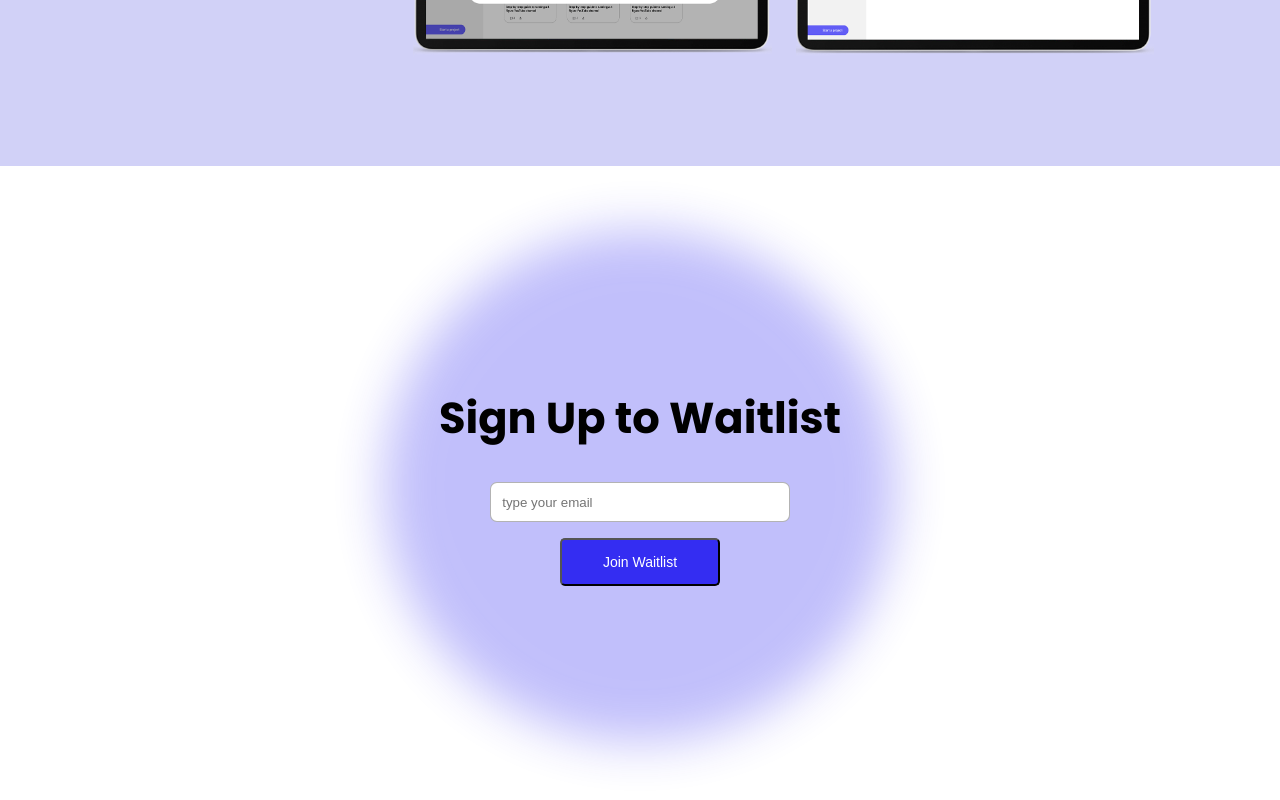
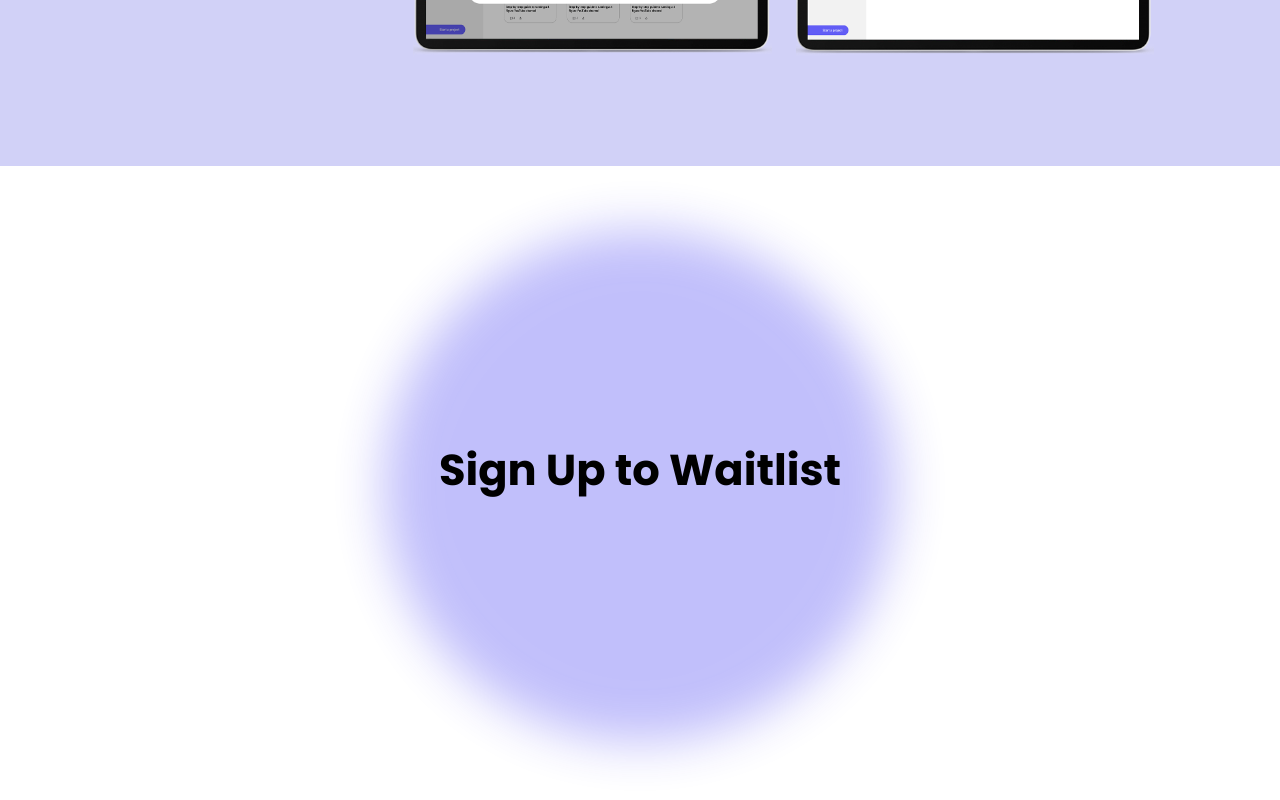
Before and after one commit to Exclusiveideas/frameflow, a Next.js app: page / in a window 1280 px wide. Shown: the part 2234-3034 px from the top of the page. Built offline with nearby package versions, Linux system fonts and the light colour scheme.

Commit message:
added lauchlist widget

```diff
--- a/src/app/components/waitlistSection/index.jsx
+++ b/src/app/components/waitlistSection/index.jsx
@@ -10,17 +10,7 @@ const WaitlistSection = () => {
       <div className="bgContainer">
       </div>
       <h3 className="waitlistHeader">Sign Up to Waitlist</h3>
-      <form className="form_container" onSubmit={handleSubmit} method="post">
-        <input
-          type="email"
-          required
-          className="waitlist-input"
-          placeholder="type your email"
-        />
-        <button type="submit" className="ctaBtn">
-          <p>Join Waitlist</p>
-        </button>
-      </form>
+      <div className="launchlist-widget" data-key-id="m2QxrD" data-height="180px"></div>
     </div>
   );
 };
--- a/src/app/layout.js
+++ b/src/app/layout.js
@@ -45,6 +45,7 @@ export default function RootLayout({ children }) {
         href="/favicon-16x16.png"
       />
       <link rel="apple-touch-icon" href="/apple-touch-icon.png" />
+      <script src="https://getlaunchlist.com/js/widget.js" defer></script>
     </Head>
       <body className={`${geistSans.variable} ${geistMono.variable} ${poppins.variable}`}>
         {children}
```
